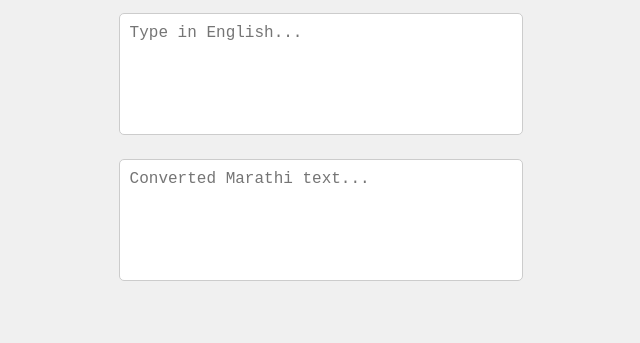
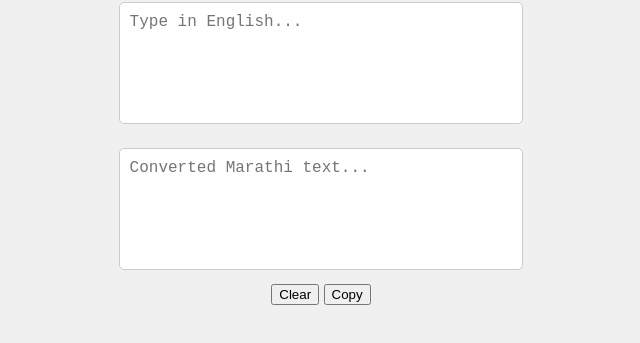
Before and after one commit to ArhanAnsari/English-to-Marathi-Typing, a plain HTML site: page index.html in a window 1280 px wide. Shown: the part 291-634 px from the top of the page, without its empty margins (319-959 px from the left). Drawn offline with nearby package versions, Linux system fonts and the light colour scheme.

Commit message:
Update index.html

```diff
--- a/index.html
+++ b/index.html
@@ -5,14 +5,18 @@
     <meta name="viewport" content="width=device-width, initial-scale=1.0">
     <title>English to Marathi Typing</title>
     <link rel="stylesheet" href="styles.css">
-    <!-- Include the indic-transliteration library -->
-    <script src="https://cdn.jsdelivr.net/npm/indic-transliteration@2.1.0/dist/indic-transliteration.browser.js"></script>
+    <!-- Include jQuery for additional functionalities (optional) -->
+    <script src="https://code.jquery.com/jquery-3.6.0.min.js"></script>
 </head>
 <body>
     <div class="container">
         <h1>English to Marathi Typing</h1>
         <textarea id="inputText" placeholder="Type in English..."></textarea>
         <textarea id="outputText" placeholder="Converted Marathi text..." readonly></textarea>
+        <div class="buttons">
+            <button id="clearBtn">Clear</button>
+            <button id="copyBtn">Copy</button>
+        </div>
     </div>
     <script src="script.js"></script>
 </body>
```
